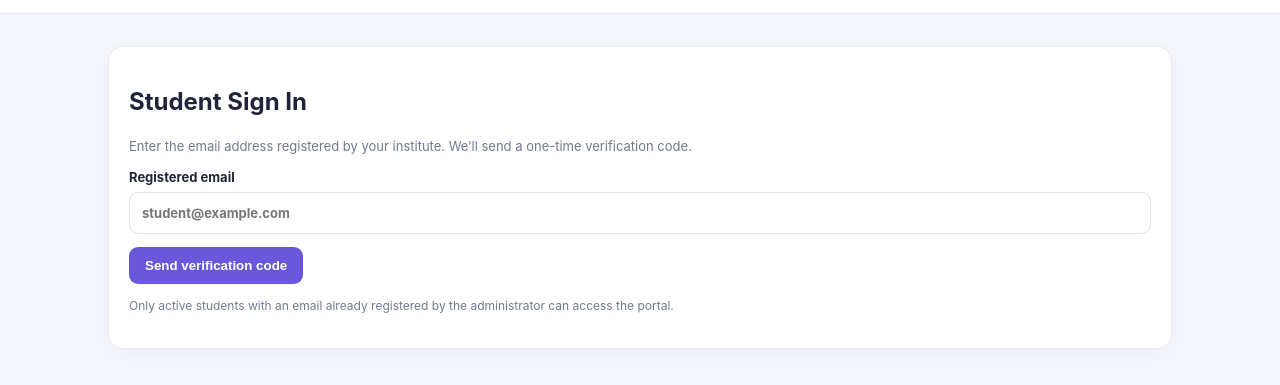
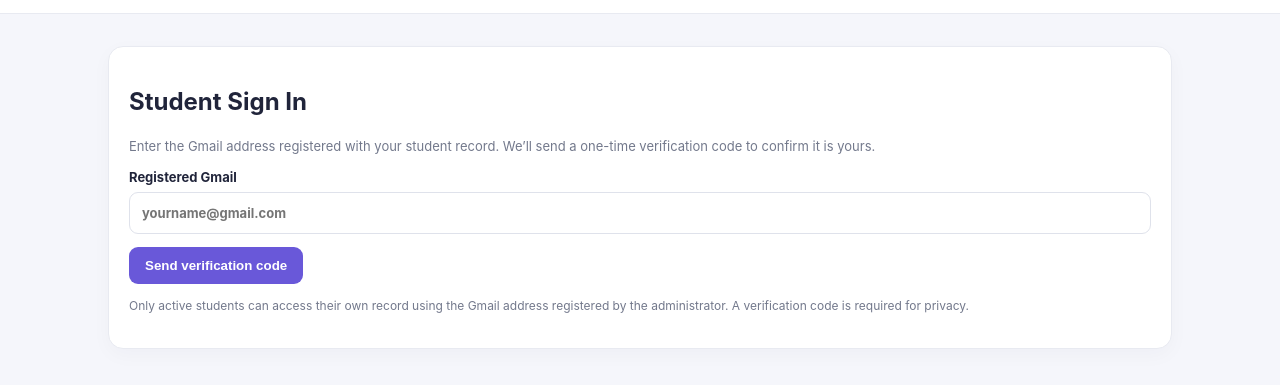
Before and after one commit to meerab00/Student-Management-System, a plain HTML site: page student-portal.html in a window 1280 px wide. Shown: the part 43-428 px from the top of the page. Drawn offline with nearby package versions, Linux system fonts and the light colour scheme.

Commit message:
Clarify student access uses registered Gmail with OTP

```diff
--- a/student-portal.html
+++ b/student-portal.html
@@ -7,10 +7,10 @@
 <header class="top"><div class="brand">Campus<span>Desk</span> <span class="small" style="color:#85899a">STUDENT PORTAL</span></div><button class="btn secondary hidden" id="logout">Sign out</button></header>
 <main class="wrap">
 <section class="card" id="login">
- <h1>Student Sign In</h1><p class="muted">Enter the email address registered by your institute. We’ll send a one-time verification code.</p>
- <form id="emailForm"><label class="field">Registered email<input type="email" id="email" required placeholder="student@example.com" autocomplete="email"></label><button class="btn" id="sendCode">Send verification code</button></form>
+ <h1>Student Sign In</h1><p class="muted">Enter the Gmail address registered with your student record. We’ll send a one-time verification code to confirm it is yours.</p>
+ <form id="emailForm"><label class="field">Registered Gmail<input type="email" id="email" required placeholder="yourname@gmail.com" autocomplete="email"></label><button class="btn" id="sendCode">Send verification code</button></form>
  <form id="otpForm" class="hidden"><label class="field">6-digit verification code<input id="otp" inputmode="numeric" autocomplete="one-time-code" maxlength="6" required placeholder="Enter code"></label><button class="btn" id="verifyCode">Verify and continue</button></form>
- <p class="muted" id="loginMessage" aria-live="polite"></p><p class="muted small">Only active students with an email already registered by the administrator can access the portal.</p>
+ <p class="muted" id="loginMessage" aria-live="polite"></p><p class="muted small">Only active students can access their own record using the Gmail address registered by the administrator. A verification code is required for privacy.</p>
 </section>
 <section id="dashboard" class="hidden">
  <div class="card"><div class="muted">WELCOME BACK</div><h1 id="studentName">Student</h1><p class="muted" id="studentMeta"></p></div>
```
